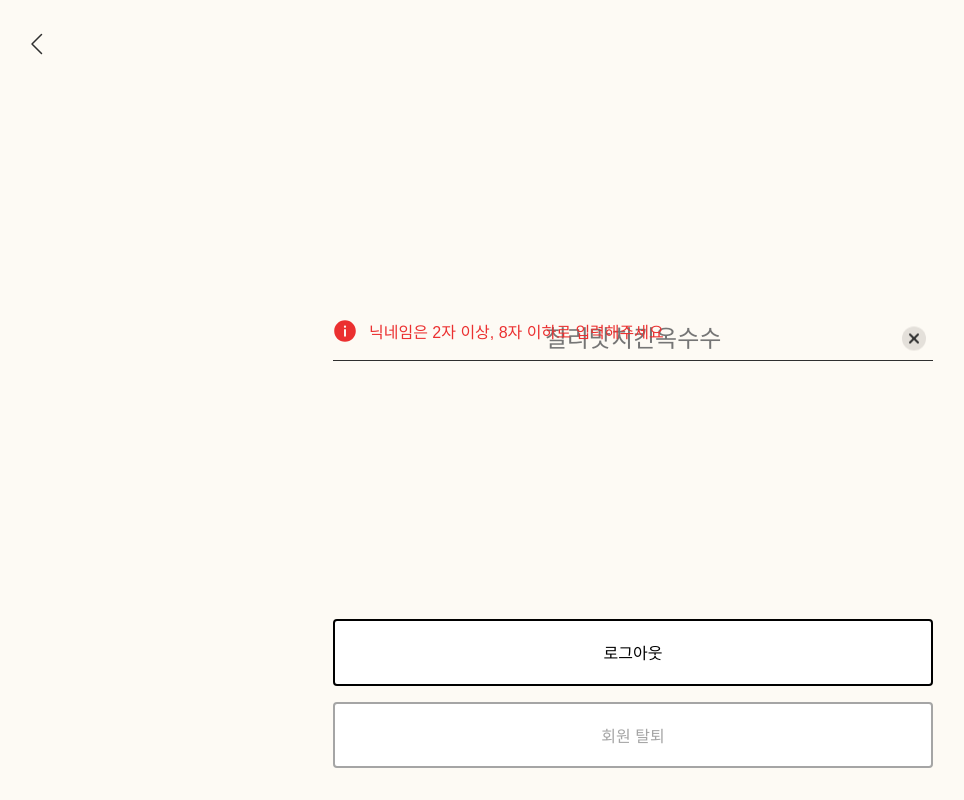
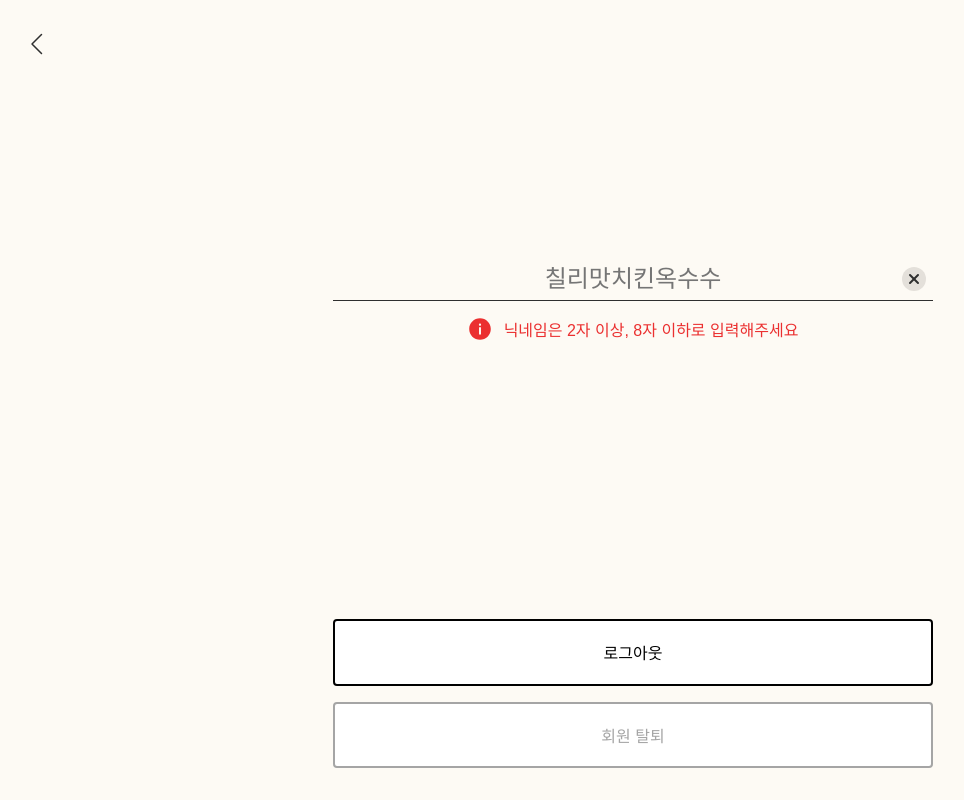
Before and after one commit to diary-project/frontend-diary, a React (Vite) app in the folder dairy-project-FE/: page /my-page in a window 1280 px wide. Shown: the whole page, without its empty margins (7-971 px from the left). Built offline with nearby package versions, Linux system fonts and the light colour scheme; no server answers; a web font is replaced by a local one.

Commit message:
💄 D_MY_000 닉네임 유효성 검증 Alert 메세지 위치 수정

```diff
--- a/dairy-project-FE/src/pages/D_MY_000/D_MY_000.module.scss
+++ b/dairy-project-FE/src/pages/D_MY_000/D_MY_000.module.scss
@@ -13,8 +13,11 @@
   form {
     width: 100%;
     max-width: 600px;
+    margin-bottom: 80px;
     display: flex;
+    flex-direction: column;
     justify-content: center;
+    gap: 1rem;
     position: relative;
 
     input {
@@ -28,10 +31,11 @@
     }
 
     div {
+      width: 100%;
       display: flex;
       flex-direction: row;
+      justify-content: center;
       align-items: center;
-      position: absolute;
       gap: 12px;
 
       img {
@@ -44,9 +48,9 @@
 
     button {
       position: absolute;
-      top: 50%;
+      top: 10%;
       right: 7px;
-      transform: translateY(-50%);
+      // transform: translateY(-50%);
       animation: displayCancelBtn 2s ease-in-out forwards;
 
       img {
```
